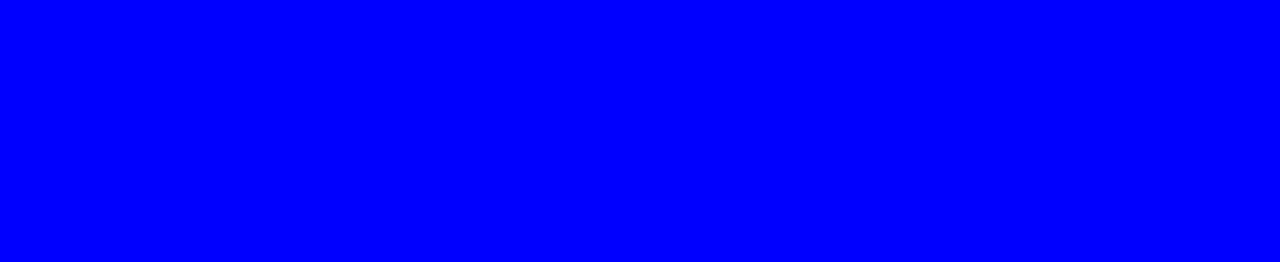
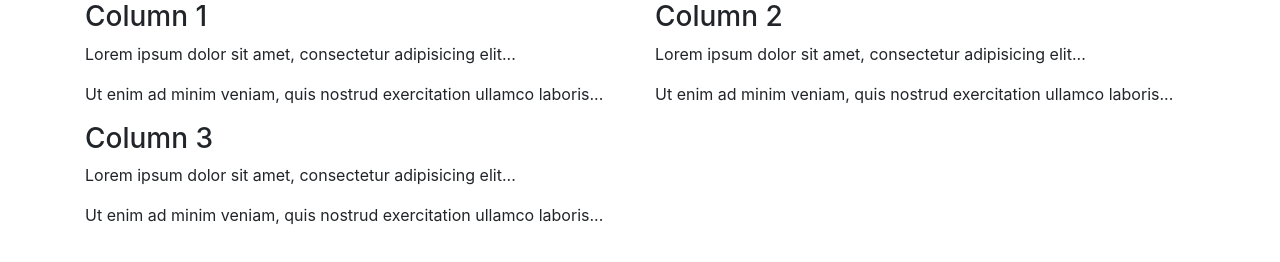
Before and after one commit to steuxnet/rrgi-sms, a plain HTML site: page index.html in a window 1280 px wide. Drawn offline with nearby package versions, Linux system fonts and the light colour scheme.

Commit message:
css and npm added

```diff
--- a/index.html
+++ b/index.html
@@ -4,9 +4,29 @@
     <meta charset="UTF-8">
     <meta name="viewport" content="width=device-width, initial-scale=1.0">
     <title>Not a Document</title>
-</head>
+    <link rel="stylesheet" href="https://maxcdn.bootstrapcdn.com/bootstrap/4.5.2/css/bootstrap.min.css">
+    </head>
 <body bgcolor="blue">
     <div>
+        <div class="container">
+            <div class="row">
+              <div class="col-sm-6">
+                <h3>Column 1</h3>
+                <p>Lorem ipsum dolor sit amet, consectetur adipisicing elit...</p>
+                <p>Ut enim ad minim veniam, quis nostrud exercitation ullamco laboris...</p>
+              </div>
+              <div class="col-sm-6">
+                <h3>Column 2</h3>
+                <p>Lorem ipsum dolor sit amet, consectetur adipisicing elit...</p>
+                <p>Ut enim ad minim veniam, quis nostrud exercitation ullamco laboris...</p>
+              </div>
+              <div class="col-sm-12">
+                <h3>Column 3</h3>
+                <p>Lorem ipsum dolor sit amet, consectetur adipisicing elit...</p>
+                <p>Ut enim ad minim veniam, quis nostrud exercitation ullamco laboris...</p>
+              </div>
+            </div>
+          </div>
     </div>
 </body>
 </html>
```
